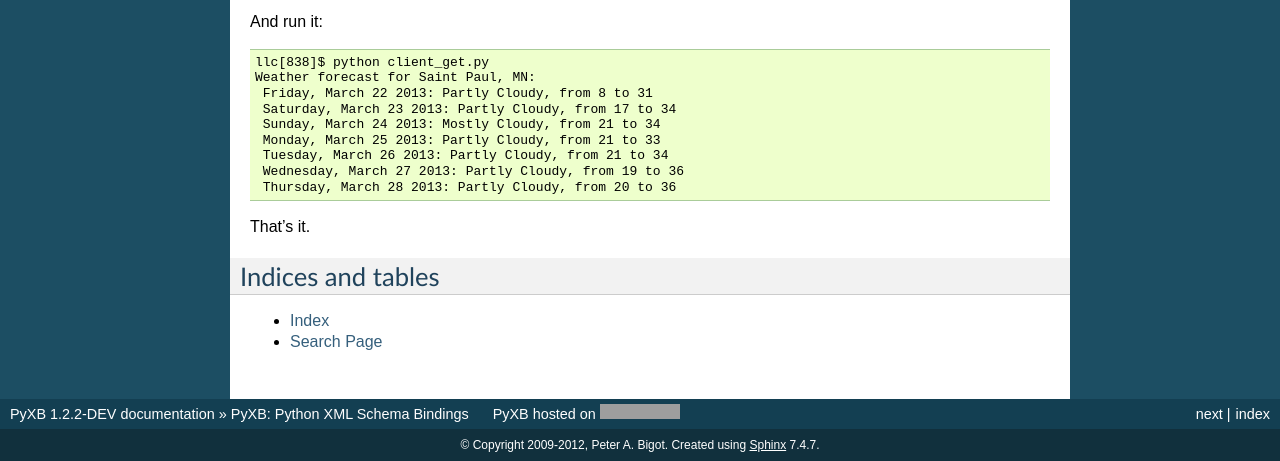
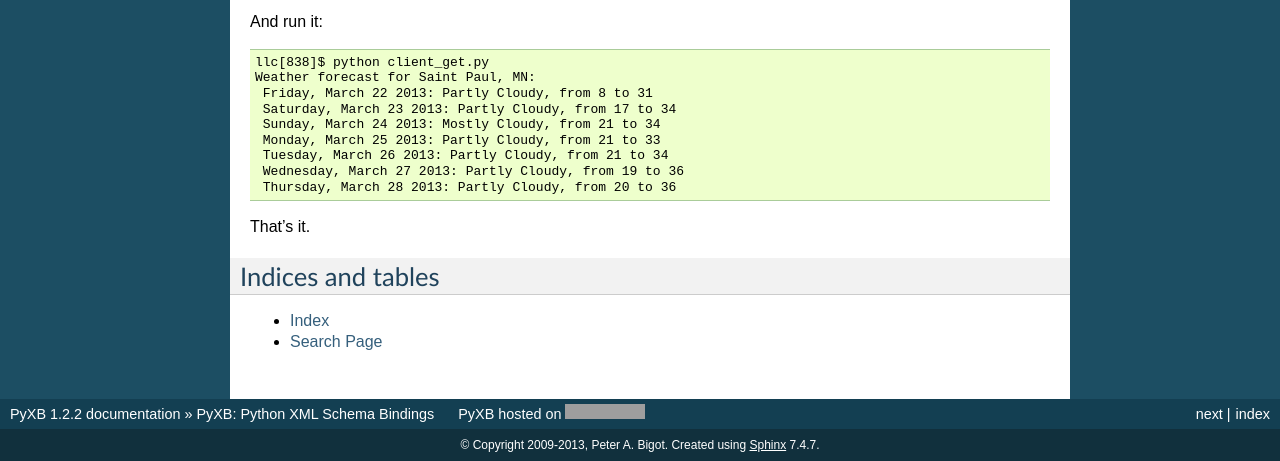
Before and after one commit to pabigot/pyxb, a Sphinx documentation site: the page built from doc/index.txt, in a window 1280 px wide and 900 px high, scrolled down 1025 px, cut to the strip 439-900 px from the top of the window. Built offline with Sphinx 7.4.7, drawn with Linux system fonts in a browser that asks for light colours; pages that are not in the unit, such as notebooks, are missing from menus; some of the changed text lies outside the part shown; grey boxes are pictures that could not be loaded.

Commit message:
Version number updated for release 1.2.2

```diff
--- a/README.txt
+++ b/README.txt
@@ -1,5 +1,5 @@
 PyXB -- Python W3C XML Schema Bindings
-Version 1.2.2-DEV
+Version 1.2.2
 
 This source release includes pre-built bundles for common XML namespaces,
 assorted web service namespaces, and SAML.  A bundle for over 75 namespaces
--- a/doc/conf.py
+++ b/doc/conf.py
@@ -38,7 +38,7 @@
 
 # General information about the project.
 project = u'PyXB'
-copyright = u'2009-2012, Peter A. Bigot'
+copyright = u'2009-2013, Peter A. Bigot'
 
 # The version info for the project you're documenting, acts as replacement for
 # |version| and |release|, also used in various other places throughout the
@@ -47,7 +47,7 @@
 # The short X.Y version.
 version = '1.2'
 # The full version, including alpha/beta/rc tags.
-release = '1.2.2-DEV'
+release = '1.2.2'
 
 # The language for content autogenerated by Sphinx. Refer to documentation
 # for a list of supported languages.
--- a/pyxb/__init__.py
+++ b/pyxb/__init__.py
@@ -60,7 +60,7 @@
         if issubclass(self.__class__.mro()[-2], ( list, dict )):
             super(cscRoot, self).__init__(*args)
 
-__version__ = '1.2.2-DEV'
+__version__ = '1.2.2'
 """The version of PyXB"""
 
 __url__ = 'http://pyxb.sourceforge.net'
--- a/setup.py
+++ b/setup.py
@@ -1,7 +1,7 @@
 #!/usr/bin/env python
 
 # The current version of the system.  Format is #.#.#[-DEV].
-version = '1.2.2-DEV'
+version = '1.2.2'
 
 import distutils.sysconfig
 
```
